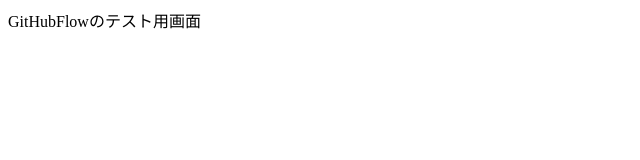
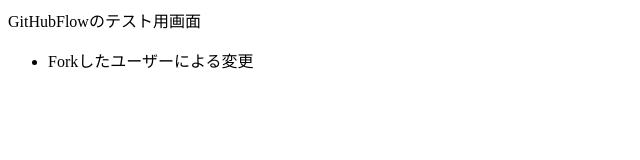
Before and after one commit to casmb200-2/github_flow_test, a plain HTML site: page index.html in a window 1280 px wide. Shown: the whole page, without its empty margins (0-640 px from the left). Drawn offline with Linux system fonts and the light colour scheme.

Commit message:
Forkしたユーザーによる修正

```diff
--- a/index.html
+++ b/index.html
@@ -6,5 +6,8 @@
   </head>
   <body>
     GitHubFlowのテスト用画面
+    <ul>
+      <li>Forkしたユーザーによる変更</li>
+    </ul>
   </body>
 </html>
```
